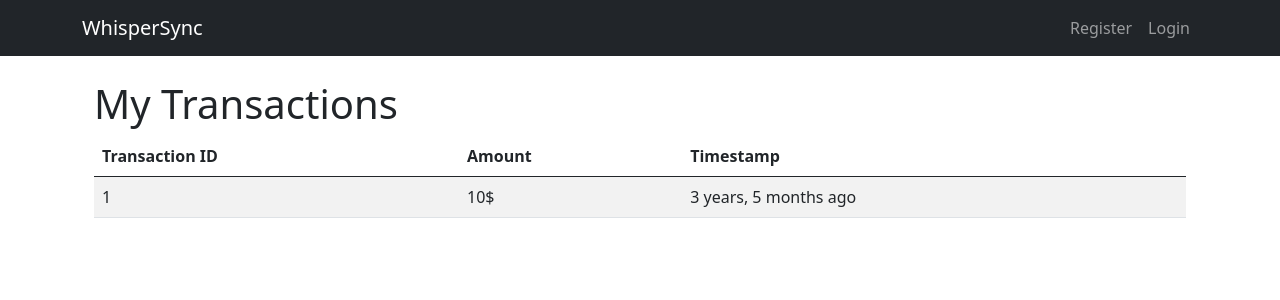
After one commit to hammadtariq838/whispersync, a Django app: template payments/templates/payments/transactions.html in a window 1280 px wide. The commit adds this page. Shown: the top 300 px of the page. Run offline with Django 4.2, Linux system fonts and the light colour scheme; the template is opened without the code that fills it: most values are stand-ins (such as "Sample title", 1, 10 or a date in 2020).

Commit message:
Transactions History & Some QoL Improvements

```diff
--- /dev/null
+++ b/payments/templates/payments/transactions.html
@@ -0,0 +1,29 @@
+{% extends 'base.html' %}
+
+{% block content %}
+<div class="container">
+    <h1>My Transactions</h1>
+    <table class="table table-striped">
+        <thead>
+            <tr>
+                <th scope="col">Transaction ID</th>
+                <th scope="col">Amount</th>
+                <th scope="col">Timestamp</th>
+            </tr>
+        </thead>
+        <tbody>
+            {% for payment in payments %}
+            <tr>
+                <td>{{ payment.stripe_charge_id }}</td>
+                <td>{{ payment.get_display_amount }}$</td>
+                <td>{{ payment.timestamp | timesince }} ago</td>
+            </tr>
+            {% empty %}
+            <tr>
+                <td colspan="3">No transactions found.</td>
+            </tr>
+            {% endfor %}
+        </tbody>
+    </table>
+</div>
+{% endblock %}
--- a/payments/urls.py
+++ b/payments/urls.py
@@ -1,6 +1,7 @@
 from .views import (
     SuccessView,
     CancelView,
+    transactions,
     stripe_webhook,
     purchase_credits,
     create_checkout_session,
@@ -10,6 +11,7 @@ from payments import views
 
 
 urlpatterns = [
+    path('transactions/', transactions, name='transactions'),
     path('purchase-credits/', purchase_credits, name='purchase-credits'),
     path('create-checkout-session/', create_checkout_session,
          name='create-checkout-session'),
--- a/payments/views.py
+++ b/payments/views.py
@@ -14,6 +14,11 @@ from django.contrib import messages
 stripe.api_key = settings.STRIPE_SECRET_KEY
 
 User = get_user_model()
+
+
+def transactions(request):
+    payments = Payment.objects.filter(user=request.user).order_by('-timestamp')
+    return render(request, 'payments/transactions.html', {'payments': payments})
 
 
 class SuccessView(TemplateView):
--- a/subtitles/templates/subtitles/subtitle_details.html
+++ b/subtitles/templates/subtitles/subtitle_details.html
@@ -19,12 +19,12 @@
                     <p class="card-text">Status: {{ subtitle.status }}</p>
                     <p class="card-text">Cost: {{ subtitle.get_display_cost }} $</p>
                     <p class="card-text">Language: {{ subtitle.language }}</p>
-                    <p class="card-text">Created: {{ subtitle.created_at }}</p>
+                    <p class="card-text">Generated: {{ subtitle.created_at | timesince }} ago</p>
                     {% if subtitle.error %}
                     <p class="card-text">Error: {{ subtitle.error }}</p>
                     {% endif %}
-                    <!-- provide button to go back to transactions -->
-                    <a href="{% url 'transactions' %}" class="btn btn-secondary">Back</a>
+                    <!-- provide button to go back to subtitles -->
+                    <a href="{% url 'subtitles' %}" class="btn btn-secondary">Back</a>
                     {% if subtitle.file_path %}
                     <!-- subtitle.file_path will be served using static -->
                     <a href="{% static subtitle.file_path %}" class="btn btn-primary">Download</a>
--- a/subtitles/urls.py
+++ b/subtitles/urls.py
@@ -1,11 +1,11 @@
 from django.urls import path
-from .views import home, youtube_info, download_subtitle, transactions, subtitle_details
+from .views import home, youtube_info, download_subtitle, subtitles, subtitle_details
 
 urlpatterns = [
     path('', home, name='home'),
     path('verify-info/', youtube_info, name='verify_info'),
     path('download-subtitle/', download_subtitle, name='download_subtitle'),
-    path('transactions/', transactions, name='transactions'),
+    path('subtitles/', subtitles, name='subtitles'),
     path('subtitle/<int:subtitle_id>/',
          subtitle_details, name='subtitle_details'),
 ]
--- a/templates/base.html
+++ b/templates/base.html
@@ -73,6 +73,9 @@
                         <a class="nav-link" href="{% url 'purchase-credits' %}">Purchase Credits</a>
                     </li>
                     <li class="nav-item">
+                        <a class="nav-link" href="{% url 'subtitles' %}">Subtitles</a>
+                    </li>
+                    <li class="nav-item">
                         <a class="nav-link" href="{% url 'transactions' %}">Transactions</a>
                     </li>
                     {% endif %}
```
Also changed, not shown: subtitles/tasks.py (+5 -6 lines), subtitles/views.py (+4 -3 lines), subtitles/templates/subtitles/subtitles.html (renamed from subtitles/templates/subtitles/transactions.html), 2 other files.
